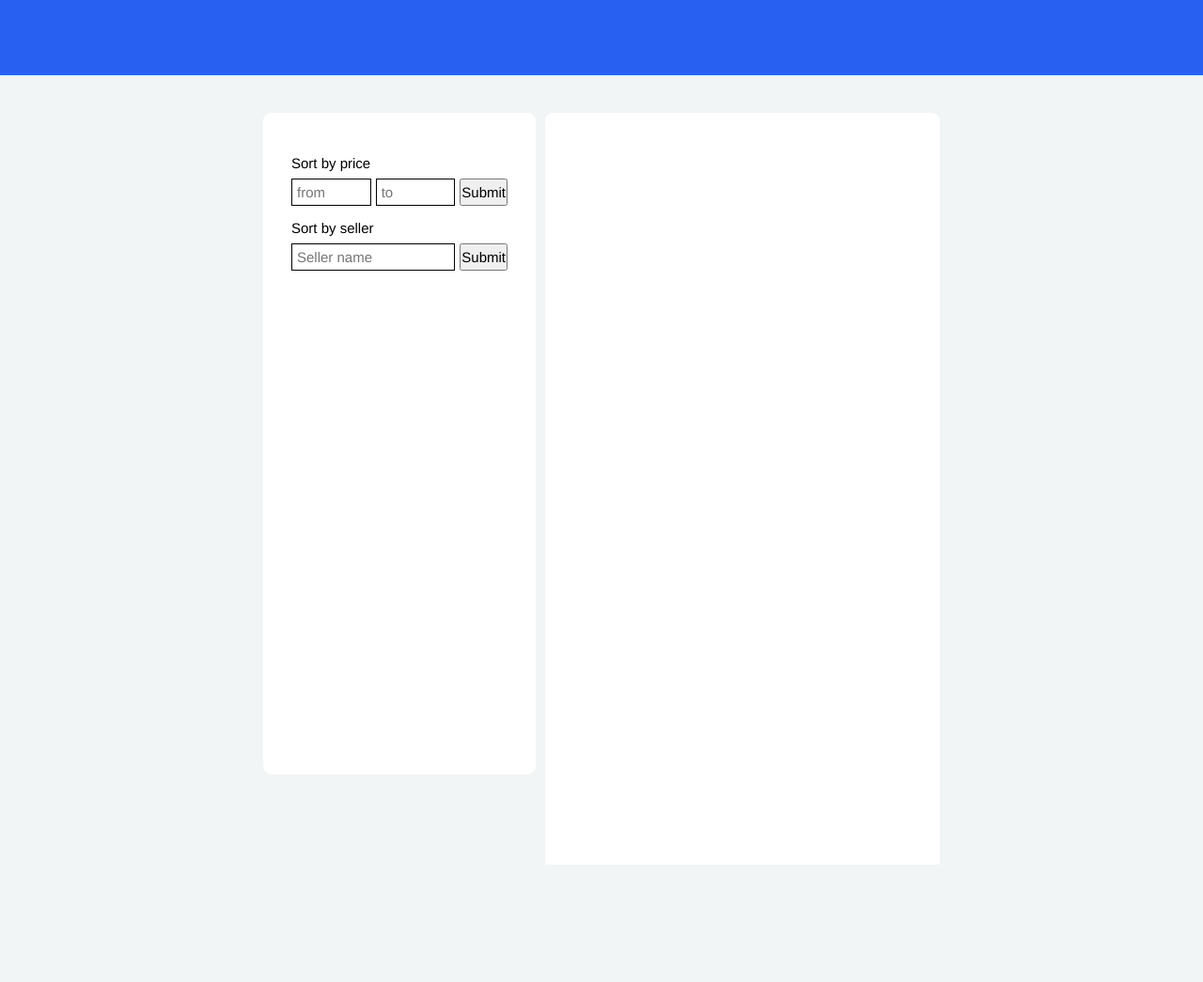
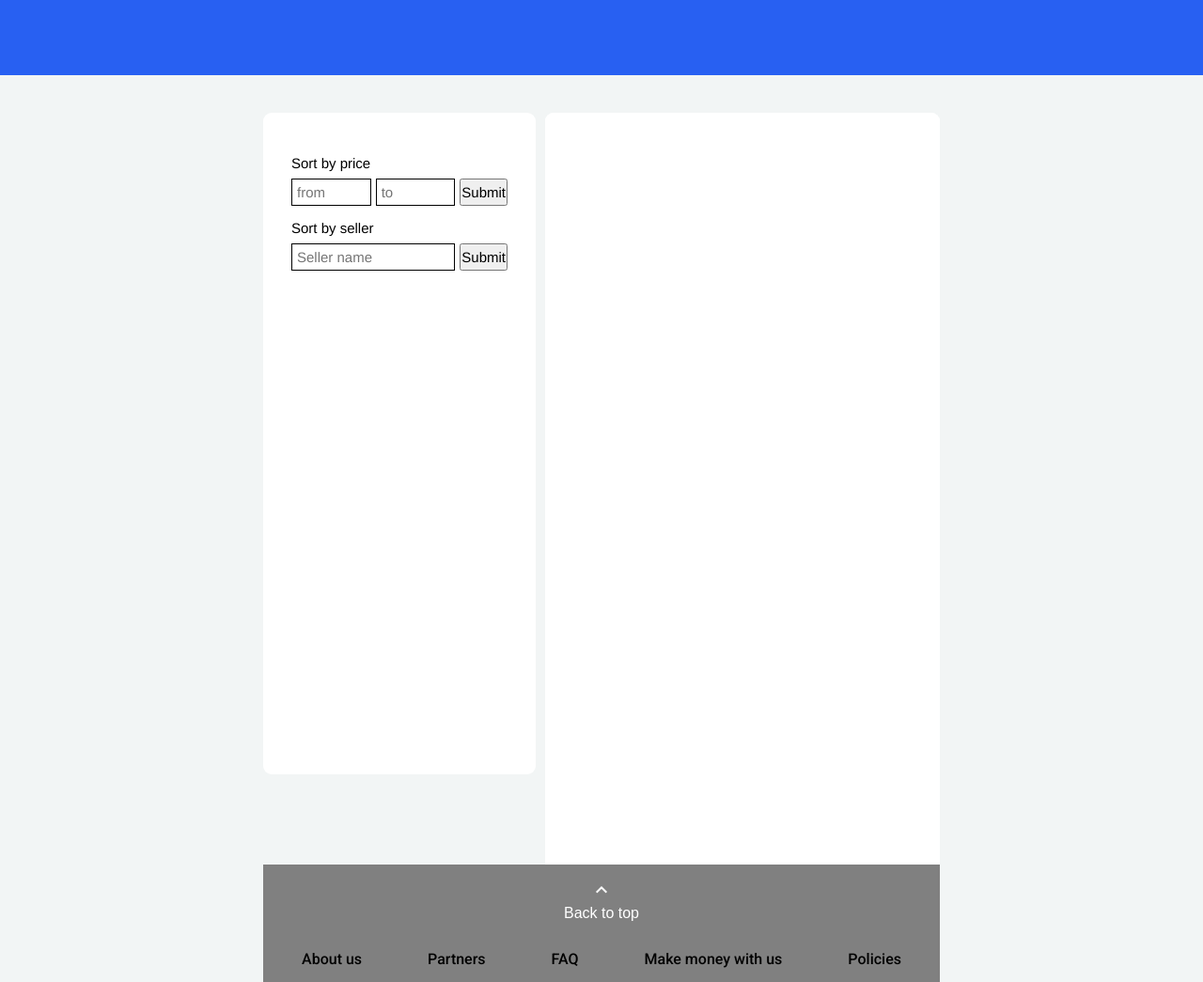
Before and after one commit to taulantbytyqiii/hoxton-js-projectt, a website built with Vite: page index.html in a window 1280 px wide. Shown: the whole page at 94% size. Before the commit the page ends 920 px from the top, so only its background shows below. Built offline with nearby package versions, Linux system fonts and the light colour scheme; files whose address does not match are found by name; a web font is replaced by a local one.

Commit message:
footer done

```diff
--- a/index.html
+++ b/index.html
@@ -92,8 +92,8 @@
           <section class="products-section"></section>
         </div>
       </main>
-      <!-- <footer>
-        <div class="back_to_top">
+      <footer>
+        <!-- <div class="back_to_top">
           <button class="to_top_button">
             <span class="material-symbols-outlined"> expand_less </span>
             <p>Back to top</p>
@@ -105,8 +105,8 @@
           <a href="faq_footer_a">FAQ</a>
           <a href="mm_footer_a">Make money with us</a>
           <a href="policies_footer_a">Policies</a>
-        </div>
-      </footer> -->
+        </div> -->
+      </footer>
     </div>
     <script type="module" src="/main.js"></script>
   </body>
--- a/main.js
+++ b/main.js
@@ -19,6 +19,7 @@ let header = document.querySelector(".header");
 let filterAside = document.querySelector(".filters-section");
 let prodSec = document.querySelector(".products-section");
 let footer = document.querySelector("footer");
+
 let modal = document.querySelector(".modal");
 
 //Main render function
@@ -123,6 +124,10 @@ function createFooter() {
   //     <a href="policies_footer_a">Policies</a>
   //   </div>
   //
+
+  if (footer === null) return
+
+
   let divEl = document.createElement("div");
   divEl.className = "back_to_top";
   let buttonEl = document.createElement("button");
@@ -162,6 +167,9 @@ function createFooter() {
   footer.append(divEl, footerA);
 
 }
+
+createFooter();
+
 
 
 
```
